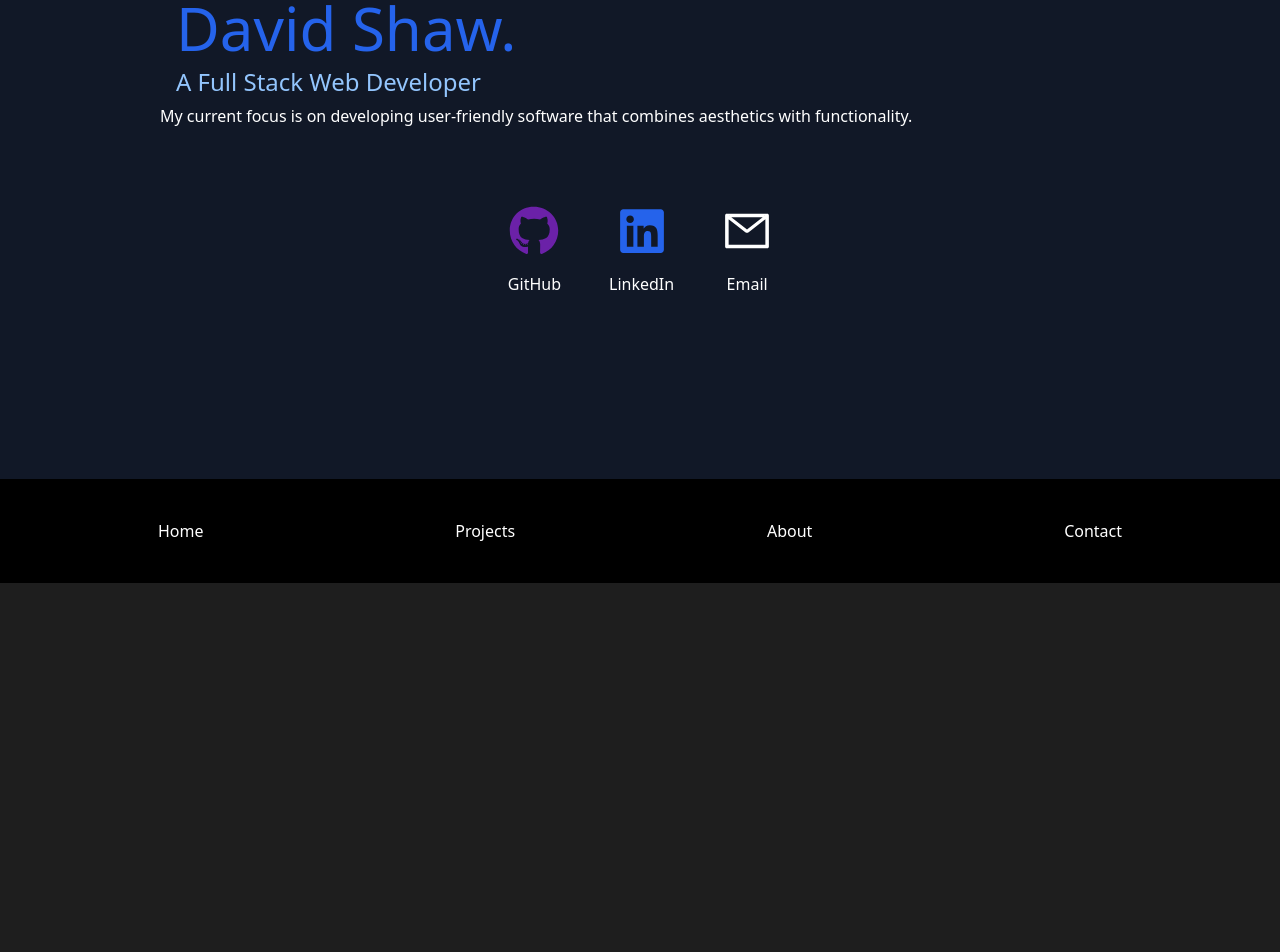
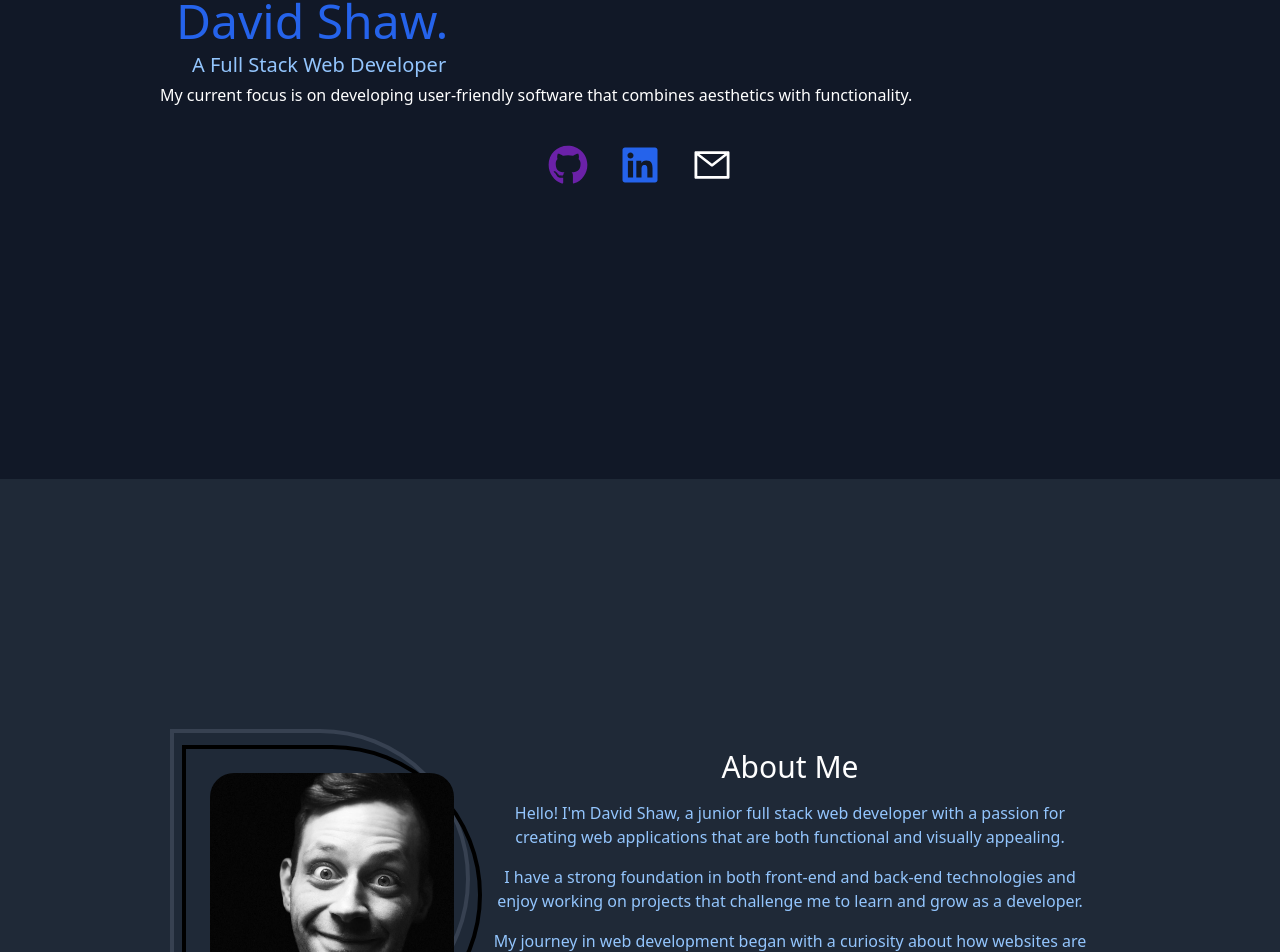
Before and after one commit to Batmanninja1991/portfolio, a React (Vite) app: page / in a window 1280 px wide. Shown: the part 321-1273 px from the top of the page. Before the commit the page ends 904 px from the top, so only its background shows below. Built offline with nearby package versions, Linux system fonts and the light colour scheme; the HTML template or start-up script is replaced by a standard one.

Commit message:
is this good enough?

```diff
--- a/src/pages/About.jsx
+++ b/src/pages/About.jsx
@@ -12,28 +12,19 @@ const About = () => {
       <div className="max-w-4xl mx-auto p-8">
         <h1 className="text-4xl font-bold mb-8 text-center">About Me</h1>
         <p className="text-lg mb-8">
-          Hello! I'm David Shaw, a junior full stack web developer with a
-          passion for creating web applications that are both functional and
-          visually appealing. I have a strong foundation in both front-end and
-          back-end technologies and enjoy working on projects that challenge me
-          to learn and grow as a developer.
+          Hello! I'm David Shaw, a junior full stack web developer with a passion for creating web applications that are both functional and visually appealing. I have a strong foundation in both front-end and back-end technologies and enjoy working on projects that challenge me to learn and grow as a developer.
         </p>
         <p className="text-lg mb-8">
-          My journey in web development began with a curiosity about how
-          websites are built and a desire to create my own. Since then, I have
-          developed a wide range of skills and have worked on various projects,
-          from simple landing pages to full-fledged web applications.
+          I have had a passion for coding since I was a young teenager. It all started when I decided to find out how to brute force game saves on PlayStation to get modded items. Since then, I have grown more passionate about becoming a software engineer. I have chosen this path of web development to develop a solid understanding of the basics.
         </p>
         <p className="text-lg mb-8">
-          I am proficient in HTML, CSS, JavaScript, and have experience working
-          with modern frameworks and libraries like React and Node.js. I am also
-          familiar with Tailwind CSS for building responsive and modern designs
-          quickly.
+          My journey in web development began with a curiosity about how websites are built and a desire to create my own. Since then, I have developed a wide range of skills and have worked on various projects, from simple landing pages to full-fledged web applications.
         </p>
         <p className="text-lg mb-8">
-          I am constantly learning and staying up-to-date with the latest trends
-          and technologies in web development to ensure that I am always
-          delivering the best possible solutions for my projects.
+          I am proficient in HTML, CSS, JavaScript, and have experience working with modern frameworks and libraries like React and Node.js. I am also familiar with Tailwind CSS for building responsive and modern designs quickly.
+        </p>
+        <p className="text-lg mb-8">
+          I am constantly learning and staying up-to-date with the latest trends and technologies in web development to ensure that I am always delivering the best possible solutions for my projects.
         </p>
         <h2 className="text-3xl font-bold mb-4 text-center">Skills</h2>
         <div className="grid grid-cols-3 gap-8">
--- a/src/pages/Hero.jsx
+++ b/src/pages/Hero.jsx
@@ -1,20 +1,24 @@
 import React from "react";
 import { FaGithub, FaLinkedin } from "react-icons/fa";
 import { AiOutlineMail } from "react-icons/ai";
+import project1 from "../assets/ocp.jpg";
+import project2 from "../assets/ns.jpg";
+import project3 from "../assets/todoList.jpg";
+import project4 from "../assets/asteroids.jpg";
+import profileImg from "../assets/profileImg.jpeg";
 
 const Hero = () => {
   return (
+    <div>
       <div
         id="hero"
-      className="w-full h-screen flex justify-center text-center pt-28 bg-gray-900"
+        className="w-full h-screen flex flex-col justify-center items-center text-center bg-gray-900"
       >
-      <div className="w-3/4 flex flex-col justify-center gap-20 text-left">
+        <div className="w-3/4 flex flex-col justify-center gap-10 text-left">
           <div>
             <p className="text-base text-white">Hi, my name is</p>
-          <h1 className="pl-4 text-4xl md:text-6xl text-blue-600">
-            David Shaw.
-          </h1>
-          <p className="pl-4 text-2xl leading-loose text-blue-300">
+            <h1 className="pl-4 text-5xl text-blue-600">David Shaw.</h1>
+            <p className="pl-8 text-xl leading-loose text-blue-300">
               A Full Stack Web Developer
             </p>
             <p className="text-base leading-tight text-white">
@@ -22,34 +26,141 @@ const Hero = () => {
               combines aesthetics with functionality.
             </p>
           </div>
-        <div className="flex flex-row justify-center items-center gap-12">
+          <div className="flex gap-8 justify-center items-center">
             <a
               target="_blank"
               rel="noopener noreferrer"
               href="https://github.com/batmanninja1991"
-            className="flex flex-col items-center"
             >
-            <FaGithub size={50} className="text-purple-800" />
-            <p className="mt-4 text-white">GitHub</p>
+              <FaGithub size={40} className="text-purple-800" />
             </a>
             <a
               target="_blank"
               rel="noopener noreferrer"
               href="https://www.linkedin.com/in/david-shaw-385049189/"
-            className="flex flex-col items-center"
             >
-            <FaLinkedin size={50} className="text-blue-600" />
-            <p className="mt-4 text-white">LinkedIn</p>
+              <FaLinkedin size={40} className="text-blue-600" />
             </a>
             <a
               target="_blank"
               rel="noopener noreferrer"
               href="mailto:sterilemindwebdesign@gmail.com"
-            className="flex flex-col items-center"
             >
-            <AiOutlineMail size={50} className="text-white" />
-            <p className="mt-4 text-white">Email</p>
+              <AiOutlineMail size={40} className="text-white" />
             </a>
+          </div>
+        </div>
+      </div>
+
+      {/** About Me Section */}
+      <div
+        id="about-section"
+        className="w-full h-screen flex md:flex-row flex-col justify-center items-center bg-gray-800 text-center"
+      >
+        <div className="py-3 px-2 bg-transparent border-gray-700 border-4 rounded-e-full w-[300px] h-[300px] rotate-135">
+          <div className="bg-transparent border-black border-4 rounded-e-full w-[300px] h-[300px] rotate-135">
+            <div className="p-6">
+              <img src={profileImg} className="rounded-3xl -rotate-135" />
+            </div>
+          </div>
+        </div>
+        <div className="w-3/4 md:w-1/2 flex flex-col items-center p-4">
+          <h2 className="text-3xl text-white my-4">About Me</h2>
+          <p className="text-base text-blue-300 text-center mb-4">
+            Hello! I'm David Shaw, a junior full stack web developer with a
+            passion for creating web applications that are both functional and
+            visually appealing.
+          </p>
+          <p className="text-base text-blue-300 text-center mb-4">
+            I have a strong foundation in both front-end and back-end
+            technologies and enjoy working on projects that challenge me to
+            learn and grow as a developer.
+          </p>
+          <p className="text-base text-blue-300 text-center">
+            My journey in web development began with a curiosity about how
+            websites are built and a desire to create my own. Since then, I have
+            developed a wide range of skills and have worked on various
+            projects, from simple landing pages to full-fledged web
+            applications.
+          </p>
+        </div>
+        <img src={profileImg} className="hidden md:w-[400px]" />
+      </div>
+
+      {/** Projects Section */}
+      <div
+        id="projects-section"
+        className="w-full h-full flex flex-col justify-center items-center bg-gray-700 text-center"
+      >
+        <div className="flex flex-col gap-12 md:gap-20 p-10 max-w-6xl">
+          <div className="flex flex-col text-lg items-center">
+            <a
+              target="_blank"
+              rel="noopener noreferrer"
+              href="https://github.com/batmanninja1991/Optimus-community-programs"
+              className="flex flex-col items-center gap-4 max-w-[500px]"
+            >
+              <img
+                src={project1}
+                className="rounded-xl w-3/4 md:w-full"
+                alt="Customer Company Website"
+              />
+              <p className="text-center bg-white text-black rounded-xl p-2">
+                Company Website
+              </p>
+            </a>
+          </div>
+          <div className="flex flex-col text-lg items-center">
+            <a
+              target="_blank"
+              rel="noopener noreferrer"
+              href="https://github.com/batmanninja1991/nailSalon"
+              className="flex flex-col items-center gap-4 max-w-[500px]"
+            >
+              <img
+                src={project2}
+                className="rounded-xl w-3/4 md:w-full"
+                alt="Customer Nail Salon Website"
+              />
+              <p className="text-center bg-white text-black rounded-xl p-2">
+                Nail Salon Website
+              </p>
+            </a>
+          </div>
+          <div className="flex flex-col text-lg items-center">
+            <a
+              target="_blank"
+              rel="noopener noreferrer"
+              href="https://github.com/batmanninja1991/todoList"
+              className="flex flex-col items-center gap-4 max-w-[500px]"
+            >
+              <img
+                src={project3}
+                className="rounded-xl w-3/4 md:w-full"
+                alt="Todo List"
+              />
+              <p className="text-center bg-white text-black rounded-xl p-2">
+                Todo List
+              </p>
+            </a>
+          </div>
+          <div className="flex flex-col text-lg items-center">
+            <a
+              target="_blank"
+              rel="noopener noreferrer"
+              href="https://github.com/batmanninja1991/asteroids"
+              className="flex flex-col items-center gap-4 max-w-[500px]"
+            >
+              <img
+                src={project4}
+                className="rounded-xl w-3/4 md:w-full"
+                alt="Asteroids Game"
+              />
+              <p className="text-center bg-white text-black rounded-xl p-2">
+                Asteroids
+              </p>
+            </a>
+          </div>
         </div>
       </div>
     </div>
--- a/vite.config.js
+++ b/vite.config.js
@@ -3,6 +3,6 @@ import react from "@vitejs/plugin-react";
 
 // https://vitejs.dev/config/
 export default defineConfig({
-  base: "https://batmanninja1991.github.io/portfolio/",
+  base: "/portfolio/",
   plugins: [react()],
 });
```
Also changed, not shown: src/assets/profileImg.jpeg (added), src/pages/Projects.jsx (line endings or trailing spaces). Lines whose indentation alone changed are shown as unchanged.
